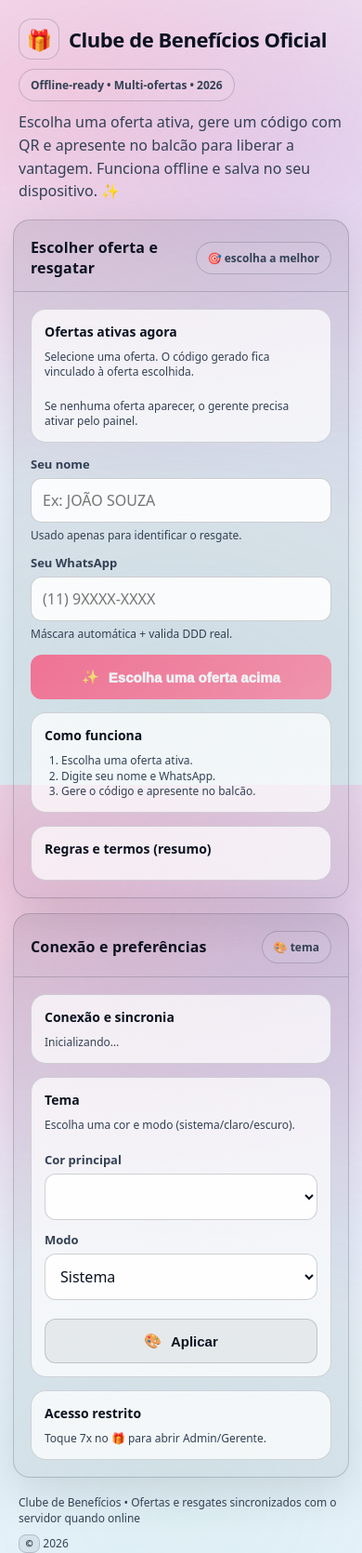
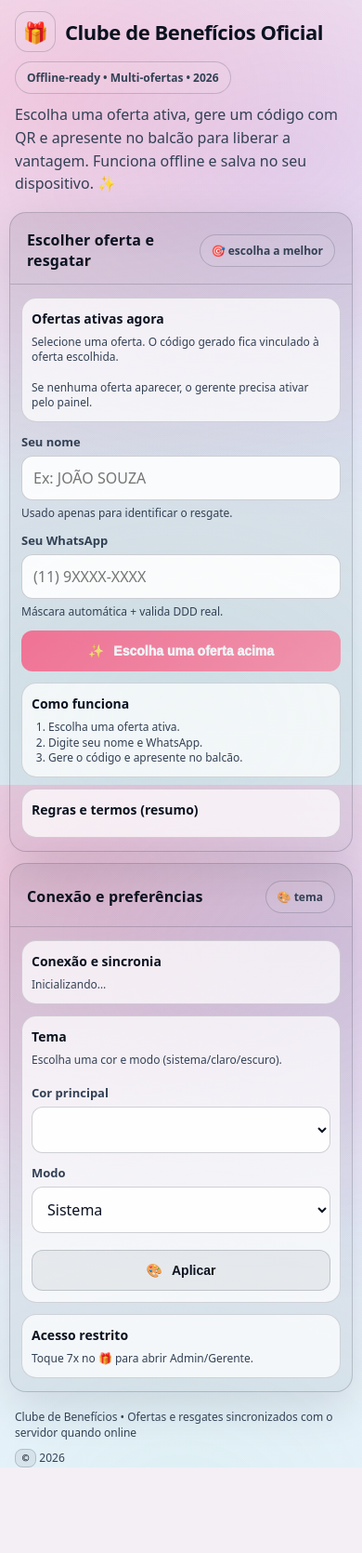
Before and after one commit to Augustuuuuu/clube-beneficios, a Django app: page / in a window 390 px wide. Shown: the whole page at 93% size. After the commit the page ends 1578 px from the top, so only its background shows below. Run offline with Django 5.2, Linux system fonts and the light colour scheme; lists and menus that the app fills with data are empty; some libraries are stand-ins or nearby versions.

Commit message:
Update index.html

```diff
--- a/templates/index.html
+++ b/templates/index.html
@@ -70,9 +70,18 @@
     place-items:center;
     padding: 20px 14px;
     overflow-x:hidden;
-  }
-
-  .wrap{ width:min(1120px,100%); display:grid; gap:18px; }
+    box-sizing:border-box;
+  }
+  @media (max-width: 480px){
+    body{
+      padding: 12px 10px;
+      padding-left: max(10px, env(safe-area-inset-left));
+      padding-right: max(10px, env(safe-area-inset-right));
+      padding-bottom: max(12px, env(safe-area-inset-bottom));
+    }
+  }
+
+  .wrap{ width:min(1120px,100%); display:grid; gap:18px; box-sizing:border-box; }
   header{ display:flex; align-items:flex-start; justify-content:space-between; gap:14px; padding:0 6px; }
   .brand{ display:flex; flex-direction:column; gap:10px; min-width:0; }
   .titleRow{ display:flex; align-items:center; gap:10px; flex-wrap:wrap; }
@@ -118,8 +127,9 @@
   }
   .banner.show{ display:block; }
 
-  .grid{ display:grid; grid-template-columns: 1.05fr .95fr; gap:16px; }
+  .grid{ display:grid; grid-template-columns: 1.05fr .95fr; gap:16px; min-width:0; }
   @media (max-width: 920px){ .grid{ grid-template-columns: 1fr; } }
+  @media (max-width: 480px){ .grid{ gap: 12px; } }
 
   .card{
     background: linear-gradient(180deg, var(--card2), var(--card));
@@ -127,6 +137,8 @@
     border-radius:var(--radius);
     box-shadow:var(--shadow);
     overflow:hidden;
+    min-width:0;
+    max-width:100%;
   }
   .head{
     padding:18px 18px 14px;
@@ -135,7 +147,10 @@
   }
   .head h2{ margin:0; font-size:16px; letter-spacing:.01em; }
 
-  .content{ padding:18px; display:flex; flex-direction:column; gap:14px; }
+  .content{ padding:18px; display:flex; flex-direction:column; gap:14px; box-sizing:border-box; }
+  @media (max-width: 480px){
+    .content{ padding: 14px 12px; gap: 12px; }
+  }
 
   .row{ display:grid; grid-template-columns: 1fr 1fr; gap:12px; }
   @media (max-width: 560px){ .row{ grid-template-columns: 1fr; } }
@@ -185,6 +200,11 @@
     display:flex; align-items:center; justify-content:center; gap:10px;
     transition: transform .08s ease, filter .2s ease, opacity .2s ease;
     touch-action: manipulation;
+    box-sizing:border-box;
+    min-width:0;
+  }
+  @media (max-width: 480px){
+    button{ min-height: 44px; padding: 10px 12px; font-size: 14px; }
   }
   button:hover:not(:disabled){ filter:brightness(1.06); }
   button:active:not(:disabled){ transform: translateY(1px); }
@@ -232,10 +252,16 @@
   .resultActionsFull{
     width:100%;
     max-width:100%;
+    min-width:0;
     grid-template-columns:1fr 1fr;
     gap:10px;
-  }
-  @media (max-width: 380px){
+    overflow:visible;
+  }
+  .resultActionsFull button{
+    min-width:0;
+    width:100%;
+  }
+  @media (max-width: 520px){
     .resultActionsFull{ grid-template-columns:1fr; }
   }
 
@@ -262,6 +288,9 @@
     display:grid;
     gap:10px;
   }
+  @media (max-width: 480px){
+    .codeCard{ padding: 12px 10px; gap: 8px; }
+  }
   @media (prefers-color-scheme: light){
     .codeCard{ background: rgba(255,255,255,.72); border-color: rgba(15,23,42,.16); }
   }
@@ -280,15 +309,16 @@
   }
   .offerTop{ display:flex; align-items:flex-start; justify-content:space-between; gap:10px; flex-wrap:wrap; }
   .offerTitle{ font-weight:950; }
-  .offerMeta{ color:var(--muted); font-size:12px; line-height:1.35; }
+  .offerMeta{ color:var(--muted); font-size:12px; line-height:1.35; overflow-wrap:break-word; word-break:break-word; }
   .offerPickRow{ display:flex; gap:10px; flex-wrap:wrap; align-items:center; justify-content:space-between; }
-  .offerBtn{ width:auto; min-width:170px; }
-
-  .resultWrap{ display:none; gap:12px; max-width:100%; }
+  .offerBtn{ width:auto; min-width:140px; }
+  @media (max-width: 480px){ .offerBtn{ min-width:0; width:100%; } }
+
+  .resultWrap{ display:none; gap:12px; max-width:100%; overflow:hidden; }
   .resultWrap.show{ display:grid; }
-  #codeCard{ max-width:100%; overflow-wrap:break-word; }
-
-  .codeLine{ display:flex; align-items:center; justify-content:space-between; gap:10px; flex-wrap:wrap; }
+  #codeCard{ max-width:100%; overflow-wrap:break-word; min-width:0; }
+
+  .codeLine{ display:flex; align-items:center; justify-content:space-between; gap:10px; flex-wrap:wrap; min-width:0; }
   .code{
     font-family: var(--mono);
     font-size: 18px;
@@ -296,6 +326,11 @@
     font-weight: 950;
     display:flex; align-items:center; gap:10px;
     flex-wrap:wrap;
+    min-width:0;
+  }
+  @media (max-width: 480px){
+    .code{ font-size: 15px; }
+    .codeLine .secondary{ min-width:0; width:100%; }
   }
   .tag{
     font-size: 12px;
@@ -316,15 +351,22 @@
     flex-direction:column;
     gap:14px;
     align-items:stretch;
+    min-width:0;
   }
   .qrRow .resultInfoCol{
     width:100%;
     min-width:0;
+    max-width:100%;
     display:grid;
     gap:10px;
+    overflow:visible;
   }
   .qrRow > div:first-child{
     align-self:flex-start;
+    max-width:100%;
+  }
+  @media (max-width: 480px){
+    #codeCard .qrRow qr-generator{ --s: 180px !important; max-width: 100%; }
   }
 
   footer{
```
